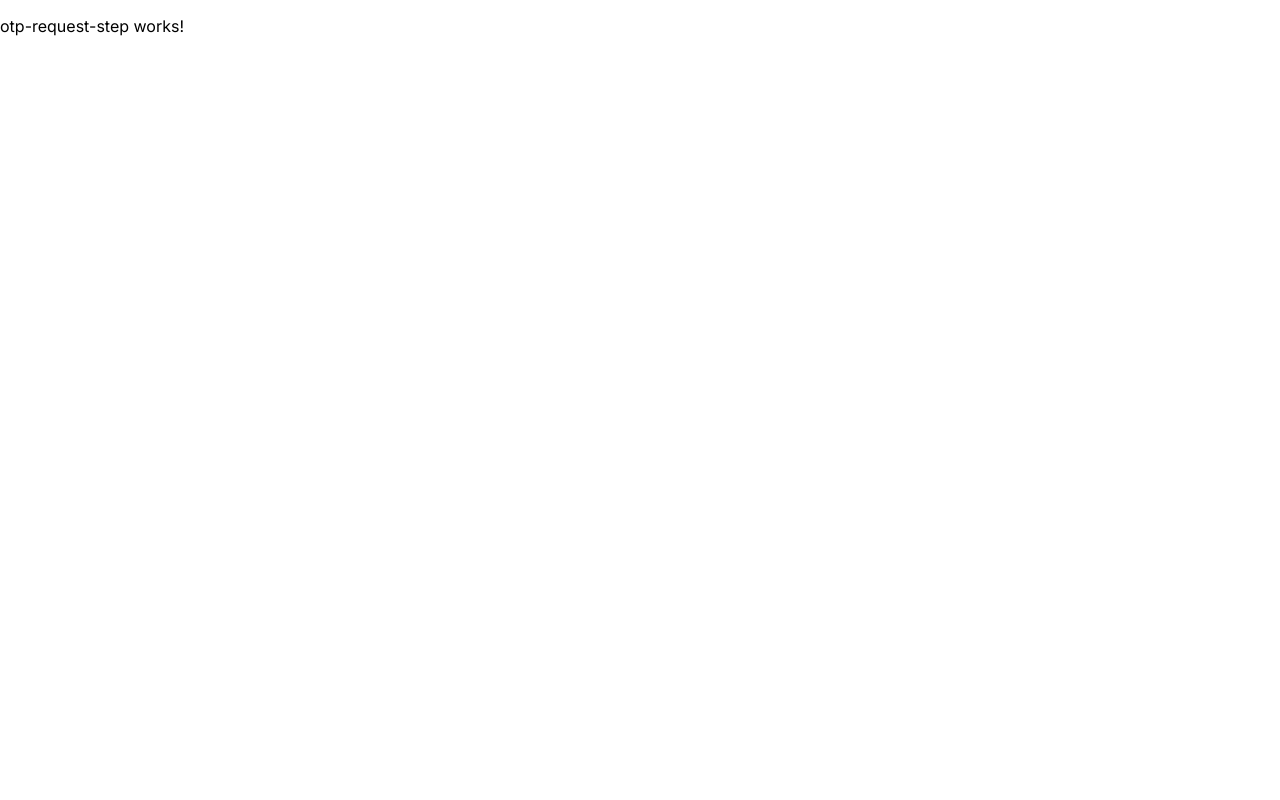
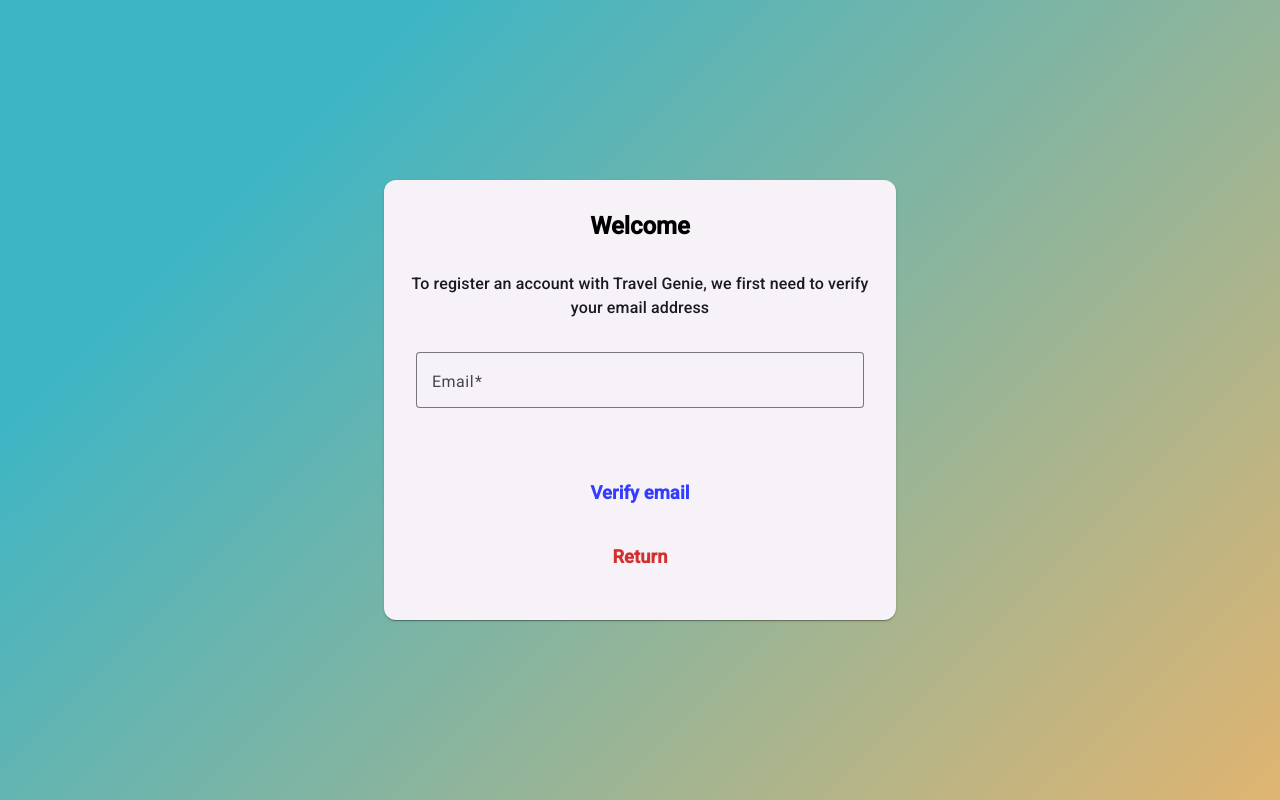
Before and after one commit to officialMattTuson/Travel.Genie, an Angular app in the folder ClientApp/: page /auth in a window 1280 px wide. Built offline with nearby package versions, Linux system fonts and the light colour scheme.

Commit message:
step 1 set up with basic validation on emails, component styling and testing.  Emits event to parent component to change step

```diff
--- a/ClientApp/src/app/pages/authenticate/authenticate.component.html
+++ b/ClientApp/src/app/pages/authenticate/authenticate.component.html
@@ -1,4 +1,4 @@
-<div class="auth-container">
+<div class="auth__container">
   <ng-container [ngSwitch]="step">
     <!-- Step 1 -->
     <app-otp-request-step
--- a/ClientApp/src/app/pages/authenticate/authenticate.component.scss
+++ b/ClientApp/src/app/pages/authenticate/authenticate.component.scss
@@ -0,0 +1,11 @@
+.auth {
+  &__container {
+    background: linear-gradient(135deg, #3db5c5 20%, #e0b471 100%);
+    display: flex;
+    flex-direction: column;
+    justify-content: center;
+    align-items: center;
+    padding: 0 30%;
+    height: 100vh;
+  }
+}
--- a/ClientApp/src/app/pages/authenticate/authenticate.component.ts
+++ b/ClientApp/src/app/pages/authenticate/authenticate.component.ts
@@ -6,7 +6,7 @@
 import { CommonModule } from '@angular/common';
 import { ActivatedRoute } from '@angular/router';
 
-enum AuthStep {
+export enum AuthStep {
   RequestOtp,
   VerifyOtp,
   Register,
--- a/ClientApp/src/app/pages/authenticate/components/otp-request-step/otp-request-step.component.html
+++ b/ClientApp/src/app/pages/authenticate/components/otp-request-step/otp-request-step.component.html
@@ -1 +1,42 @@
-<p>otp-request-step works!</p>
+<mat-card>
+  <mat-card-title>Welcome</mat-card-title>
+  <mat-card-subtitle
+    >To register an account with Travel Genie, we first need to verify your
+    email address</mat-card-subtitle
+  >
+  <mat-card-content>
+    <form [formGroup]="emailForm">
+      <mat-form-field appearance="outline">
+        <mat-label>Email</mat-label>
+        <input
+          matInput
+          formControlName="email"
+          type="email"
+          required
+          placeholder="Enter your email address"
+        />
+        @if (submissionAttempted && emailForm.get('email')?.invalid) {
+        <mat-error> Please enter a valid email address. </mat-error>
+        }
+      </mat-form-field>
+    </form>
+  </mat-card-content>
+  <mat-card-actions>
+    <button
+      class="button send"
+      mat-stroked-button
+      color="primary"
+      (click)="sendVerificationEmail()"
+    >
+      Verify email
+    </button>
+    <button
+      class="button return"
+      mat-stroked-button
+      color="warn"
+      (click)="returnHome()"
+    >
+      Return
+    </button>
+  </mat-card-actions>
+</mat-card>
--- a/ClientApp/src/app/pages/authenticate/components/otp-request-step/otp-request-step.component.scss
+++ b/ClientApp/src/app/pages/authenticate/components/otp-request-step/otp-request-step.component.scss
@@ -0,0 +1,28 @@
+.mat-mdc-form-field {
+  margin-block: 2rem;
+}
+
+mat-card-title {
+  font-size: 1.5rem;
+  font-weight: 600;
+  text-align: center;
+  margin-block-end: 2rem;
+}
+
+mat-card-subtitle {
+  text-align: center;
+  padding-inline: 0.5rem;
+}
+
+mat-card-actions {
+  display: flex;
+  justify-content: center;
+  flex-direction: column;
+  gap: 1rem;
+}
+
+.button {
+  width: 100%;
+  font-size: 1.15rem;
+  padding-block: 1.5rem;
+}
--- a/ClientApp/src/app/pages/authenticate/components/otp-request-step/otp-request-step.component.ts
+++ b/ClientApp/src/app/pages/authenticate/components/otp-request-step/otp-request-step.component.ts
@@ -1,11 +1,50 @@
-import { Component } from '@angular/core';
+import { CommonModule } from '@angular/common';
+import { Component, EventEmitter, inject, Output } from '@angular/core';
+import {
+  FormControl,
+  FormGroup,
+  ReactiveFormsModule,
+  Validators,
+} from '@angular/forms';
+import { MatButtonModule } from '@angular/material/button';
+import { MatCardModule } from '@angular/material/card';
+import { MatFormFieldModule } from '@angular/material/form-field';
+import { MatInputModule } from '@angular/material/input';
+import { Router } from '@angular/router';
 
 @Component({
   selector: 'app-otp-request-step',
-  imports: [],
+  imports: [
+    CommonModule,
+    MatCardModule,
+    MatFormFieldModule,
+    MatInputModule,
+    MatButtonModule,
+    ReactiveFormsModule,
+  ],
   templateUrl: './otp-request-step.component.html',
-  styleUrl: './otp-request-step.component.scss'
+  styleUrl: './otp-request-step.component.scss',
 })
 export class OtpRequestStepComponent {
 
+  @Output() otpRequested = new EventEmitter<string>();
+
+  submissionAttempted = false;
+  emailForm = new FormGroup({
+    email: new FormControl('', [Validators.required, Validators.email]),
+  });
+
+  private readonly router = inject(Router);
+
+  sendVerificationEmail() {
+    this.submissionAttempted = true;
+    if (this.emailForm.valid) {
+      const email = String(this.emailForm.get('email')?.value);
+      this.otpRequested.emit(email);
+    }
+  }
+
+  returnHome() {
+    this.router.navigate(['home']);
+  }
 }
--- a/ClientApp/src/app/pages/authenticate/components/register-step/register-step.component.html
+++ b/ClientApp/src/app/pages/authenticate/components/register-step/register-step.component.html
@@ -1 +1,15 @@
-<p>register-step works!</p>
+<mat-card>
+  <mat-card-title>Verify email</mat-card-title>
+  <mat-card-subtitle>To register, we need to verify your email address</mat-card-subtitle>
+  <mat-card-content>
+    <mat-form-field appearance="outline">
+      <mat-label>Email</mat-label>
+      <input
+        matInput
+        type="email"
+        required
+        placeholder="Enter your email"
+      >
+    </mat-form-field>
+  </mat-card-content>
+</mat-card>
--- a/ClientApp/src/app/pages/home/home.component.ts
+++ b/ClientApp/src/app/pages/home/home.component.ts
@@ -13,10 +13,10 @@
   private readonly router = inject(Router);
 
   handleRegister() {
-    // Handle registration logic here
+    this.router.navigate(['/auth']);
   }
 
   goToLogin() {
-    this.router.navigate(['/authenticate'], { queryParams: { step: 'login' } });
+    this.router.navigate(['/auth'], { queryParams: { step: 'login' } });
   }
 }
--- a/ClientApp/src/mat-button-overrides.scss
+++ b/ClientApp/src/mat-button-overrides.scss
@@ -9,3 +9,8 @@
   border-radius: 50%;
   padding: 8px;
 }
+
+.mat-mdc-outlined-button.mat-warn {
+  --mdc-outlined-button-label-text-color: #d32f2f;
+  --mdc-outlined-button-outline-color: #d32f2f;
+}
--- /dev/null
+++ b/ClientApp/src/mat-card-overrides.scss
@@ -0,0 +1,7 @@
+.mat-mdc-card {
+  padding: 2rem 1rem;
+}
+
+.mat-mdc-form-field {
+  width: 100%;
+}
--- a/ClientApp/src/styles.scss
+++ b/ClientApp/src/styles.scss
@@ -1,4 +1,5 @@
 @use "./mat-button-overrides";
+@use "./mat-card-overrides";
 @use '@angular/material' as mat;
 
 $my-theme: mat.define-theme((
```
Also changed, not shown: ClientApp/src/app/pages/authenticate/components/register-step/register-step.component.ts (+7 -5 lines), 2 other files (tests, documents, lock files or other folders).
